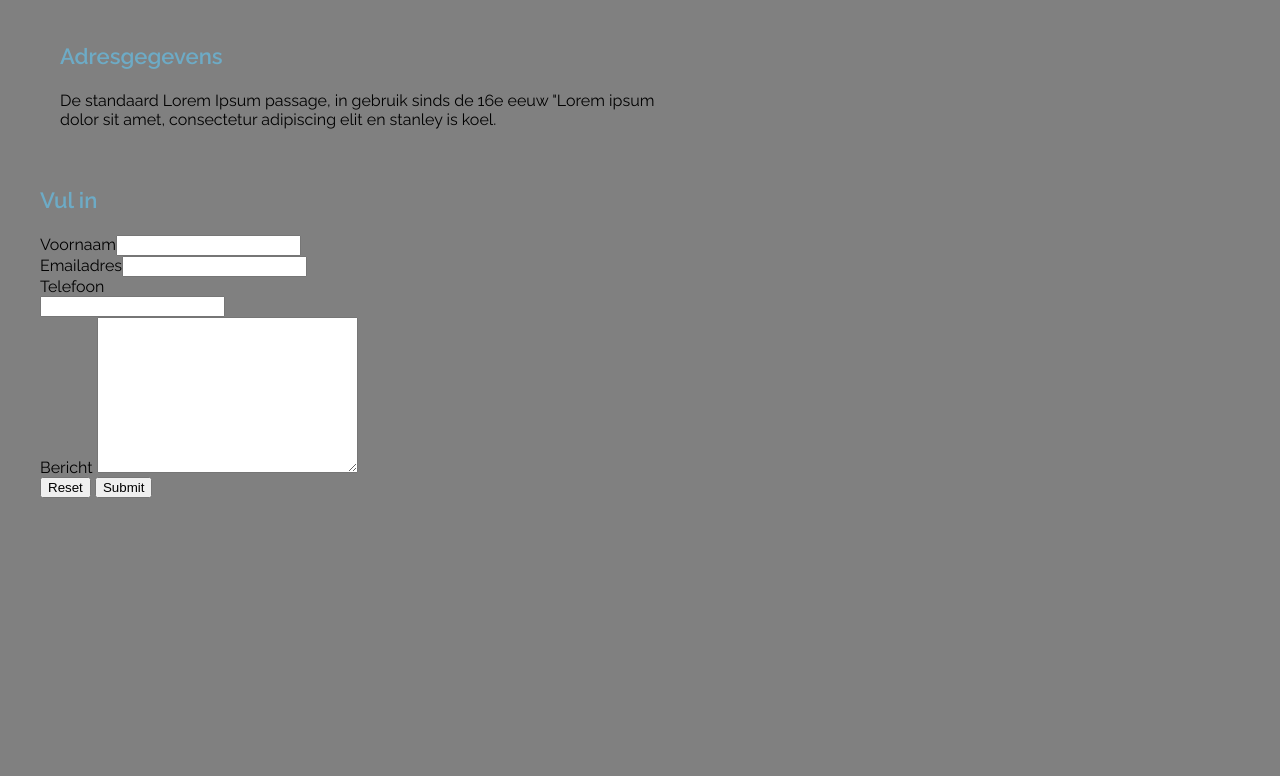
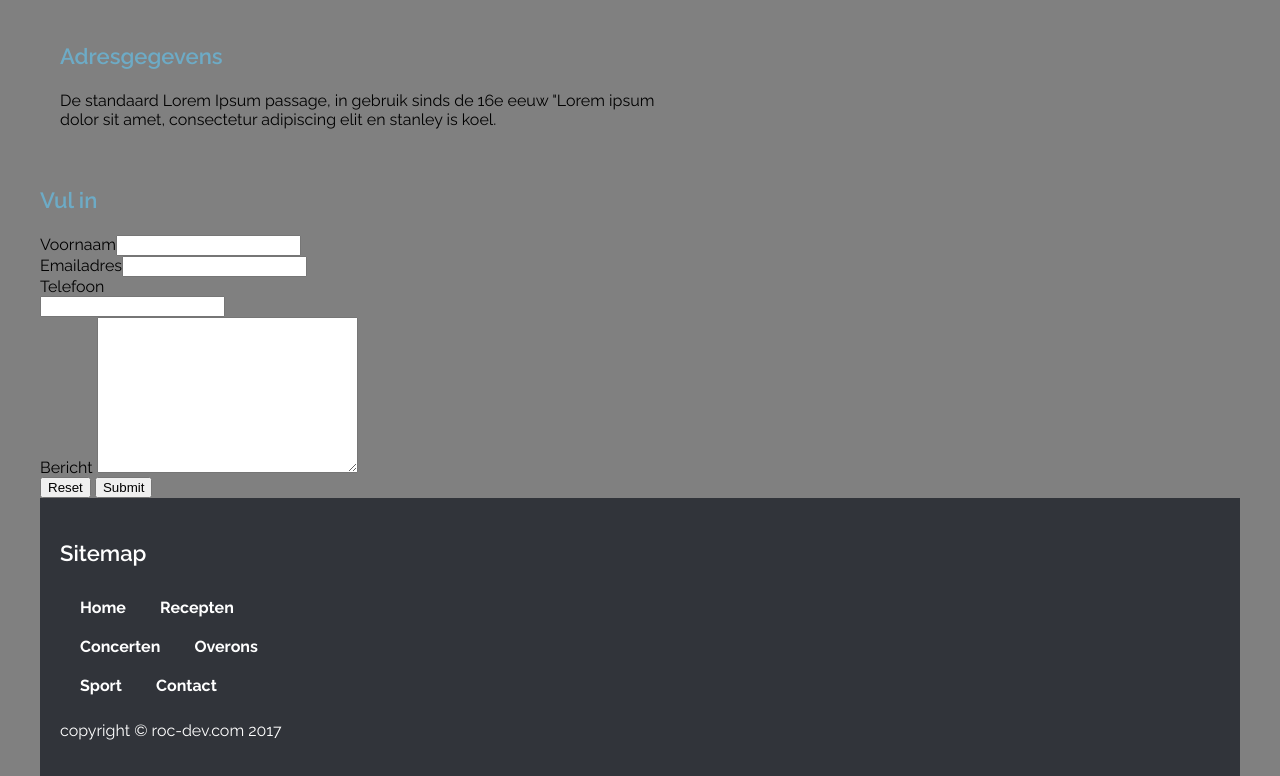
Before and after one commit to Kafloosi/BierHier-TTSLT, a plain HTML site: page contact.html in a window 1280 px wide. Shown: the part 546-1322 px from the top of the page. Before the commit the page ends 1044 px from the top, so only its background shows below. Drawn offline with Linux system fonts and the light colour scheme.

Commit message:
-BierHier Met Tariq, Stanley, Luuk, Tim en Taran

```diff
--- a/contact.html
+++ b/contact.html
@@ -30,7 +30,7 @@
 
             <iframe id="frame"
                     src="https://www.google.com/maps/embed?pb=!1m18!1m12!1m3!1d2047.3757045313837!2d5.277587624958505!3d52.393021435143375!2m3!1f0!2f0!3f0!3m2!1i1024!2i768!4f13.1!3m3!1m2!1s0x47c617c1dcedf6af%3A0xb7e60f149191e0f!2sMBO+College+Almere+-+ROC+van+Flevoland!5e0!3m2!1snl!2snl!4v1540818341434"
-                    width="50%" height="300" frameborder="0" style="border:0" allowfullscreen></iframe>
+                    width="100%" height="300" frameborder="0" style="border:0" allowfullscreen></iframe>
         </div>
 
 
@@ -70,7 +70,26 @@
                     <input id="submit" type="submit" name="submit">
                 </div>
             </div>
-    </div>  <!-- Container 4  -->
+    </div>
+    <footer>
+        <h3>Sitemap</h3>
+        <p>
+        <li><a href="index.html">Home</a></li>
+
+        <li><a href="recepten.html">Recepten</a></li>
+        <br>
+        <li><a href="concerten.html">Concerten</a></li>
+
+        <li><a href="overons.html">Overons</a></li>
+        <br>
+        <li><a href="sport.html">Sport</a></li>
+
+        <li><a href="contact.html">Contact</a></li>
+        </p>
+        <p>copyright © roc-dev.com 2017
+        <p/>
+
+    </footer><!-- Container 4  -->
 
 </div>      <!-- Container   -->
 </div>      <!-- div wrapper  -->
--- a/css/csscontact.css
+++ b/css/csscontact.css
@@ -19,7 +19,8 @@
     display: grid;
     width: 100%;
 }
-img#headerhome{
+
+img#headerhome {
 
     padding: 0;
 }
@@ -43,6 +44,13 @@ img#headerhome{
 
 section {
     padding: 0px;
+}
+
+footer {
+    padding: 20px;
+    background-color: rgb(49, 52, 58);
+    color: white;
+    clear: both;
 }
 
 * {
--- a/css/cssindex.css
+++ b/css/cssindex.css
@@ -1,10 +1,12 @@
 * {
     box-sizing: border-box;
 }
-nav{
+
+nav {
     text-align: center;
 }
-img#headerhome{
+
+img#headerhome {
     width: 40%;
     padding: 0;
 }
@@ -61,11 +63,12 @@ li a {
     font-weight: 700;
 }
 
-section, footer {
+section {
     padding: 20px;
 }
 
 footer {
+    padding: 20px;
     background-color: rgb(49, 52, 58);
     color: white;
     clear: both;
--- a/css/cssoverons.css
+++ b/css/cssoverons.css
@@ -1,7 +1,8 @@
 * {
     box-sizing: border-box;
 }
-img#headerhome{
+
+img#headerhome {
     width: 50%;
     padding: 0;
 }
@@ -67,6 +68,7 @@ section, footer {
 }
 
 footer {
+    padding: 20px;
     background-color: rgb(49, 52, 58);
     color: white;
     clear: both;
```
Also changed, not shown: index.html (+4 -2 lines), overons.html (+19 -2 lines).
